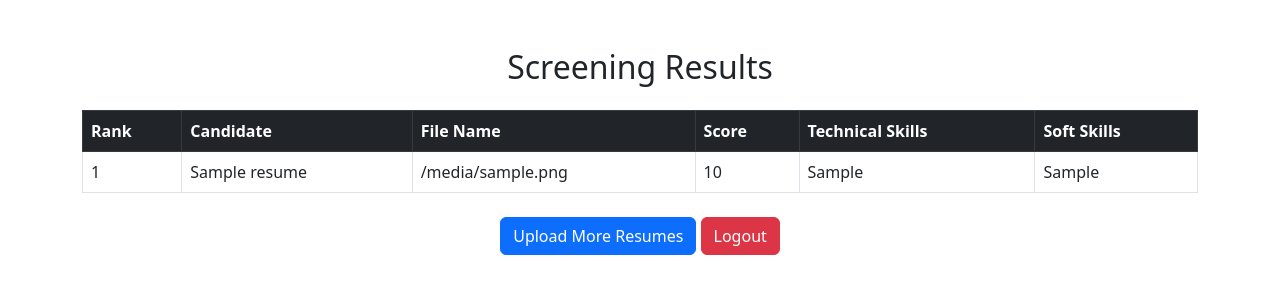
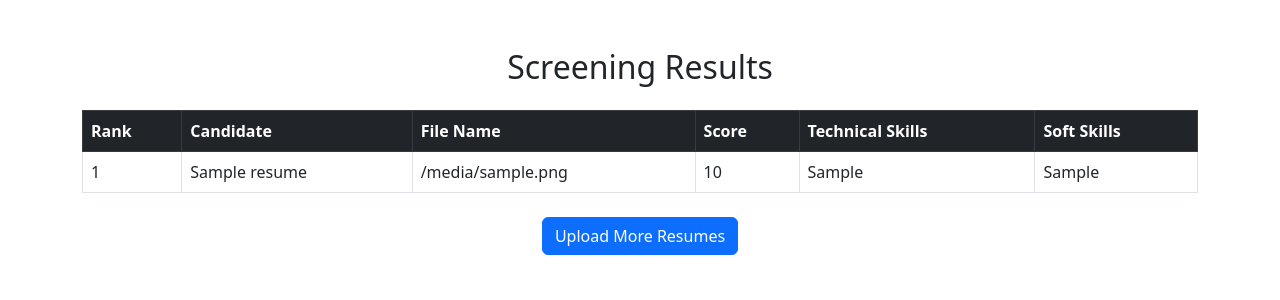
Before and after one commit to kamore2005/Resume-Screener, a Flask app: template templates/result.html in a window 1280 px wide. Shown: the top 300 px of the page. Run offline with Flask 3, Linux system fonts and the light colour scheme; the template is opened without the code that fills it: most values are stand-ins (such as "Sample title", 1, 10 or a date in 2020); some libraries are stand-ins or nearby versions.

Commit message:
Update result.html

```diff
--- a/templates/result.html
+++ b/templates/result.html
@@ -40,8 +40,7 @@
         {% endif %}
 
         <div class="text-center mt-4">
-            <a href="{{ url_for('dashboard') }}" class="btn btn-primary">Upload More Resumes</a>
-            <a href="{{ url_for('logout') }}" class="btn btn-danger">Logout</a>
+            <a href="{{ url_for('home') }}" class="btn btn-primary">Upload More Resumes</a>
         </div>
     </div>
 
```
